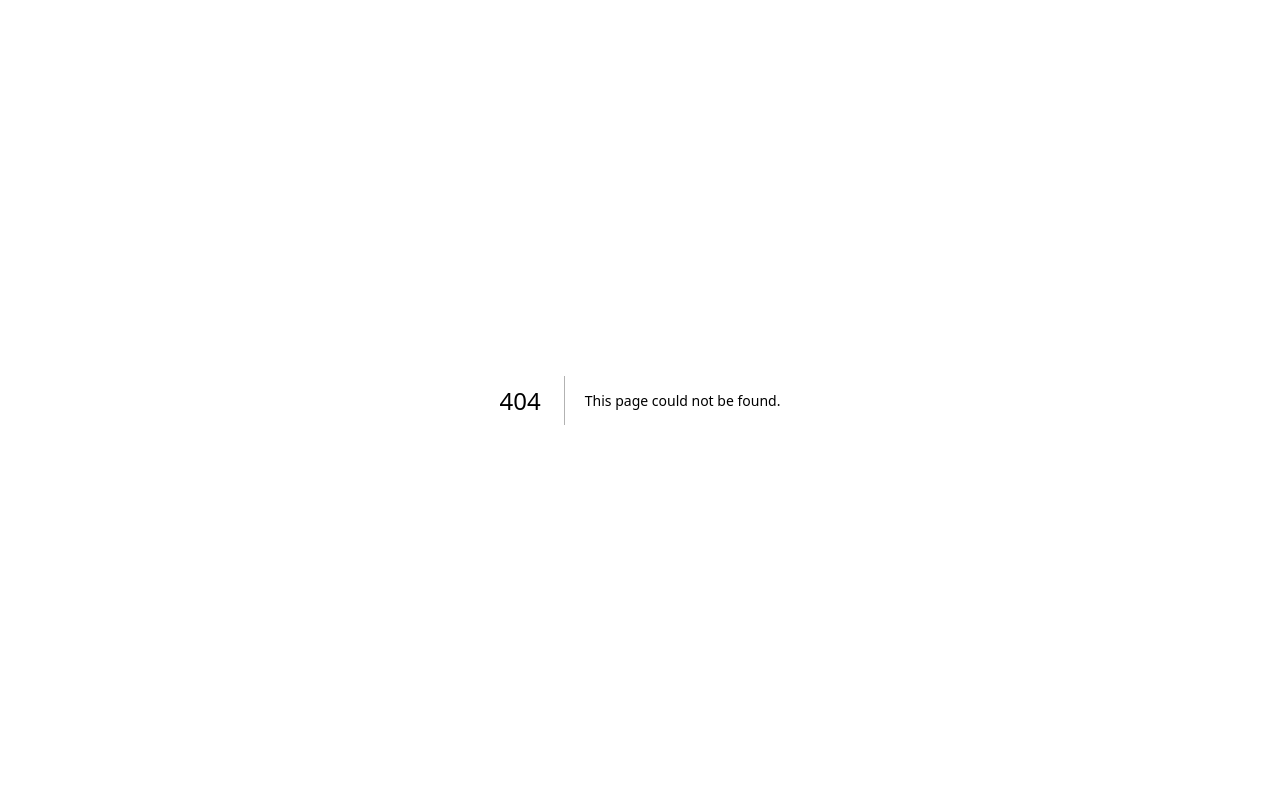
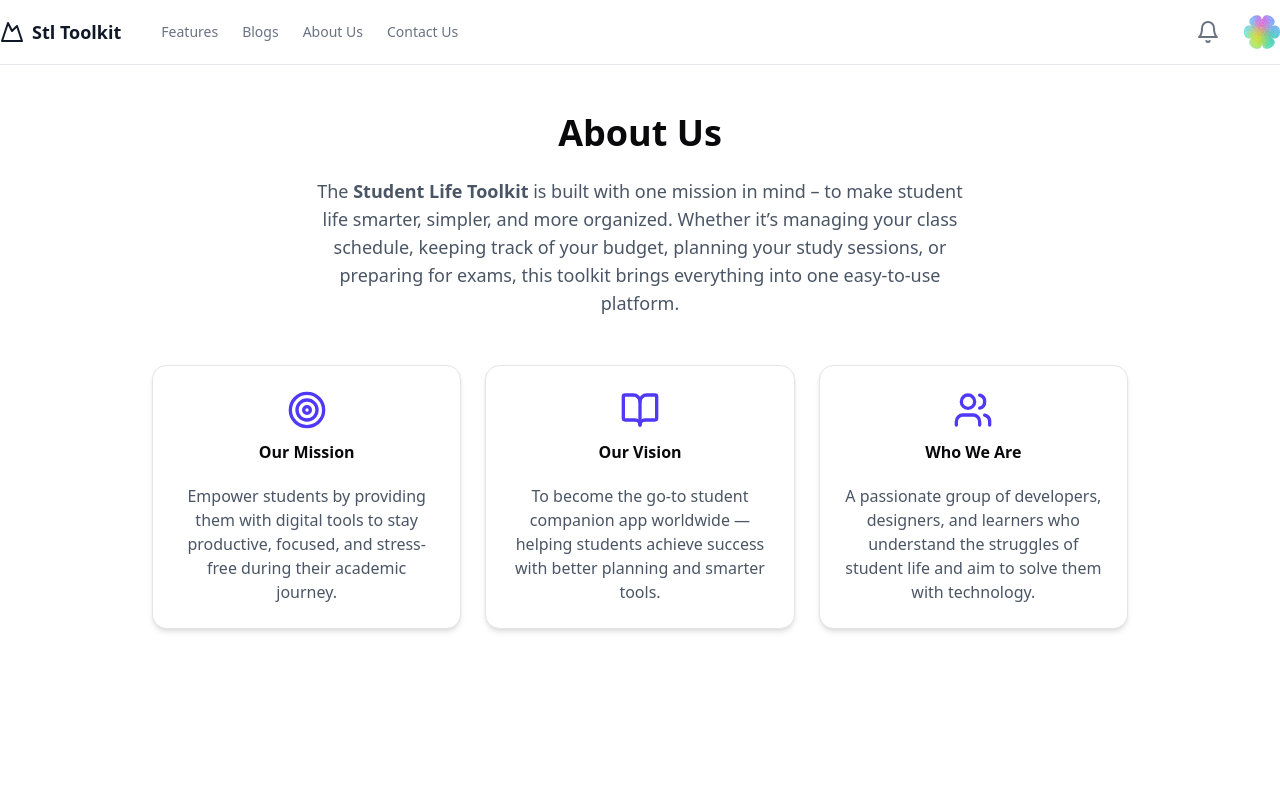
Before and after one commit to rafizul896/student-life-toolkit-frontend, a Next.js app: page /aboutUs in a window 1280 px wide. Before the commit this address had no page. Shown: the top 800 px of the page. Built offline with nearby package versions, Linux system fonts and the light colour scheme.

Commit message:
add: a basic about us page

```diff
--- /dev/null
+++ b/src/app/(CommoneLayout)/aboutUs/page.tsx
@@ -0,0 +1,55 @@
+import { Card, CardContent, CardHeader, CardTitle } from "@/components/ui/card";
+import { Users, Target, BookOpen } from "lucide-react";
+
+export default function AboutPage() {
+  return (
+    <section className="max-w-5xl mx-auto px-6 py-12">
+      <h1 className="text-4xl font-bold text-center mb-6">About Us</h1>
+      <p className="text-lg text-gray-600 text-center max-w-2xl mx-auto mb-12">
+        The <span className="font-semibold">Student Life Toolkit</span> is built
+        with one mission in mind – to make student life smarter, simpler, and more organized.
+        Whether it’s managing your class schedule, keeping track of your budget,
+        planning your study sessions, or preparing for exams, this toolkit brings
+        everything into one easy-to-use platform.
+      </p>
+
+      <div className="grid md:grid-cols-3 gap-6">
+        {/* Our Mission */}
+        <Card className="shadow-md hover:shadow-lg transition">
+          <CardHeader className="flex flex-col items-center">
+            <Target className="h-10 w-10 text-indigo-600 mb-2" />
+            <CardTitle>Our Mission</CardTitle>
+          </CardHeader>
+          <CardContent className="text-gray-600 text-center">
+            Empower students by providing them with digital tools to stay productive,
+            focused, and stress-free during their academic journey.
+          </CardContent>
+        </Card>
+
+        {/* Our Vision */}
+        <Card className="shadow-md hover:shadow-lg transition">
+          <CardHeader className="flex flex-col items-center">
+            <BookOpen className="h-10 w-10 text-indigo-600 mb-2" />
+            <CardTitle>Our Vision</CardTitle>
+          </CardHeader>
+          <CardContent className="text-gray-600 text-center">
+            To become the go-to student companion app worldwide —
+            helping students achieve success with better planning and smarter tools.
+          </CardContent>
+        </Card>
+
+        {/* Who We Are */}
+        <Card className="shadow-md hover:shadow-lg transition">
+          <CardHeader className="flex flex-col items-center">
+            <Users className="h-10 w-10 text-indigo-600 mb-2" />
+            <CardTitle>Who We Are</CardTitle>
+          </CardHeader>
+          <CardContent className="text-gray-600 text-center">
+            A passionate group of developers, designers, and learners who
+            understand the struggles of student life and aim to solve them with technology.
+          </CardContent>
+        </Card>
+      </div>
+    </section>
+  );
+}
--- a/src/components/shared/Navbar.tsx
+++ b/src/components/shared/Navbar.tsx
@@ -1,4 +1,5 @@
 "use client";
+import Link from "next/link";
 import React, { useState, useRef, useEffect } from "react";
 
 const MenuIcon = ({ className }: { className?: string }) => (
@@ -279,13 +280,13 @@ const Navber = () => {
             {/* Desktop Navigation */}
             <nav className="hidden md:flex items-center gap-6">
               {navLinks.map((link) => (
-                <a
+                <Link
                   key={link.label}
                   href={link.href}
                   className="text-sm font-medium text-gray-500 dark:text-gray-400 hover:text-gray-900 dark:hover:text-gray-100 transition-colors duration-300"
                 >
                   {link.label}
-                </a>
+                </Link>
               ))}
             </nav>
           </div>
--- /dev/null
+++ b/src/components/ui/card.tsx
@@ -0,0 +1,92 @@
+import * as React from "react"
+
+import { cn } from "@/lib/utils"
+
+function Card({ className, ...props }: React.ComponentProps<"div">) {
+  return (
+    <div
+      data-slot="card"
+      className={cn(
+        "bg-card text-card-foreground flex flex-col gap-6 rounded-xl border py-6 shadow-sm",
+        className
+      )}
+      {...props}
+    />
+  )
+}
+
+function CardHeader({ className, ...props }: React.ComponentProps<"div">) {
+  return (
+    <div
+      data-slot="card-header"
+      className={cn(
+        "@container/card-header grid auto-rows-min grid-rows-[auto_auto] items-start gap-1.5 px-6 has-data-[slot=card-action]:grid-cols-[1fr_auto] [.border-b]:pb-6",
+        className
+      )}
+      {...props}
+    />
+  )
+}
+
+function CardTitle({ className, ...props }: React.ComponentProps<"div">) {
+  return (
+    <div
+      data-slot="card-title"
+      className={cn("leading-none font-semibold", className)}
+      {...props}
+    />
+  )
+}
+
+function CardDescription({ className, ...props }: React.ComponentProps<"div">) {
+  return (
+    <div
+      data-slot="card-description"
+      className={cn("text-muted-foreground text-sm", className)}
+      {...props}
+    />
+  )
+}
+
+function CardAction({ className, ...props }: React.ComponentProps<"div">) {
+  return (
+    <div
+      data-slot="card-action"
+      className={cn(
+        "col-start-2 row-span-2 row-start-1 self-start justify-self-end",
+        className
+      )}
+      {...props}
+    />
+  )
+}
+
+function CardContent({ className, ...props }: React.ComponentProps<"div">) {
+  return (
+    <div
+      data-slot="card-content"
+      className={cn("px-6", className)}
+      {...props}
+    />
+  )
+}
+
+function CardFooter({ className, ...props }: React.ComponentProps<"div">) {
+  return (
+    <div
+      data-slot="card-footer"
+      className={cn("flex items-center px-6 [.border-t]:pt-6", className)}
+      {...props}
+    />
+  )
+}
+
+export {
+  Card,
+  CardHeader,
+  CardFooter,
+  CardTitle,
+  CardAction,
+  CardDescription,
+  CardContent,
+}
```
